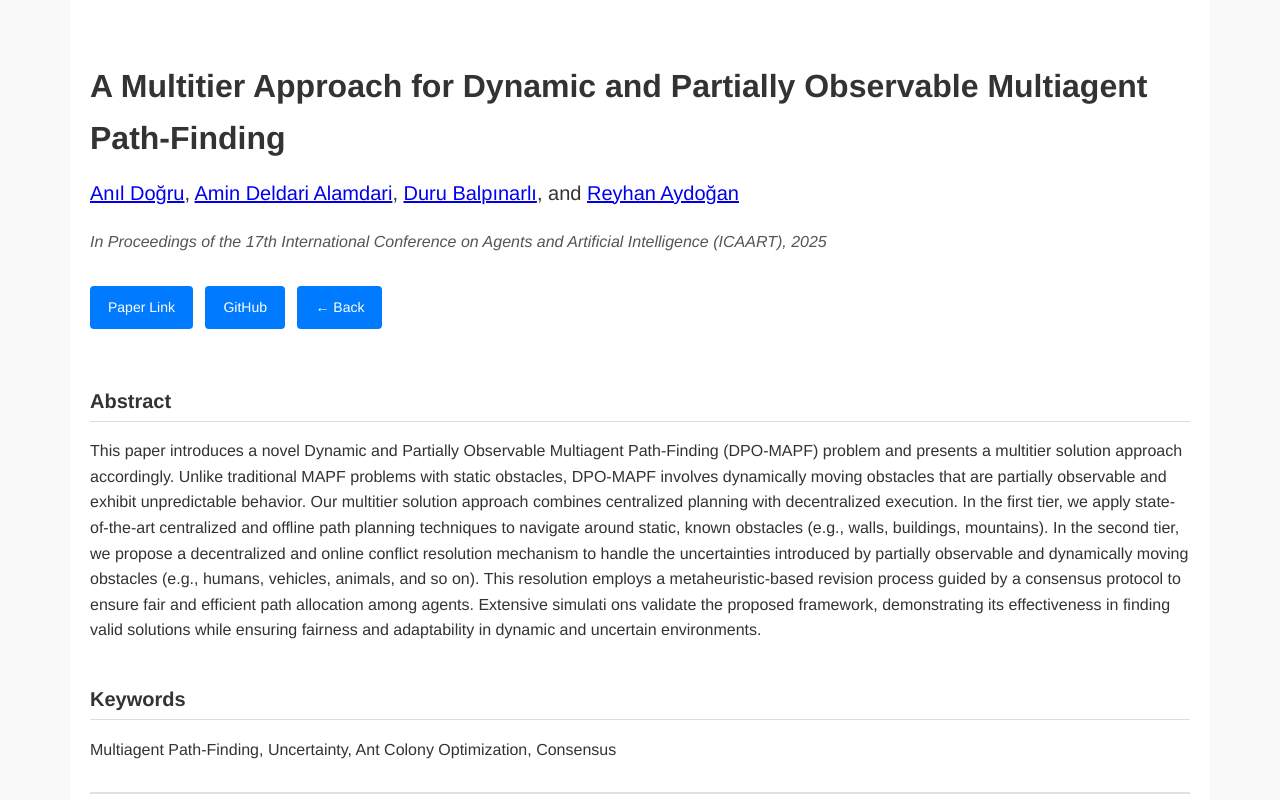
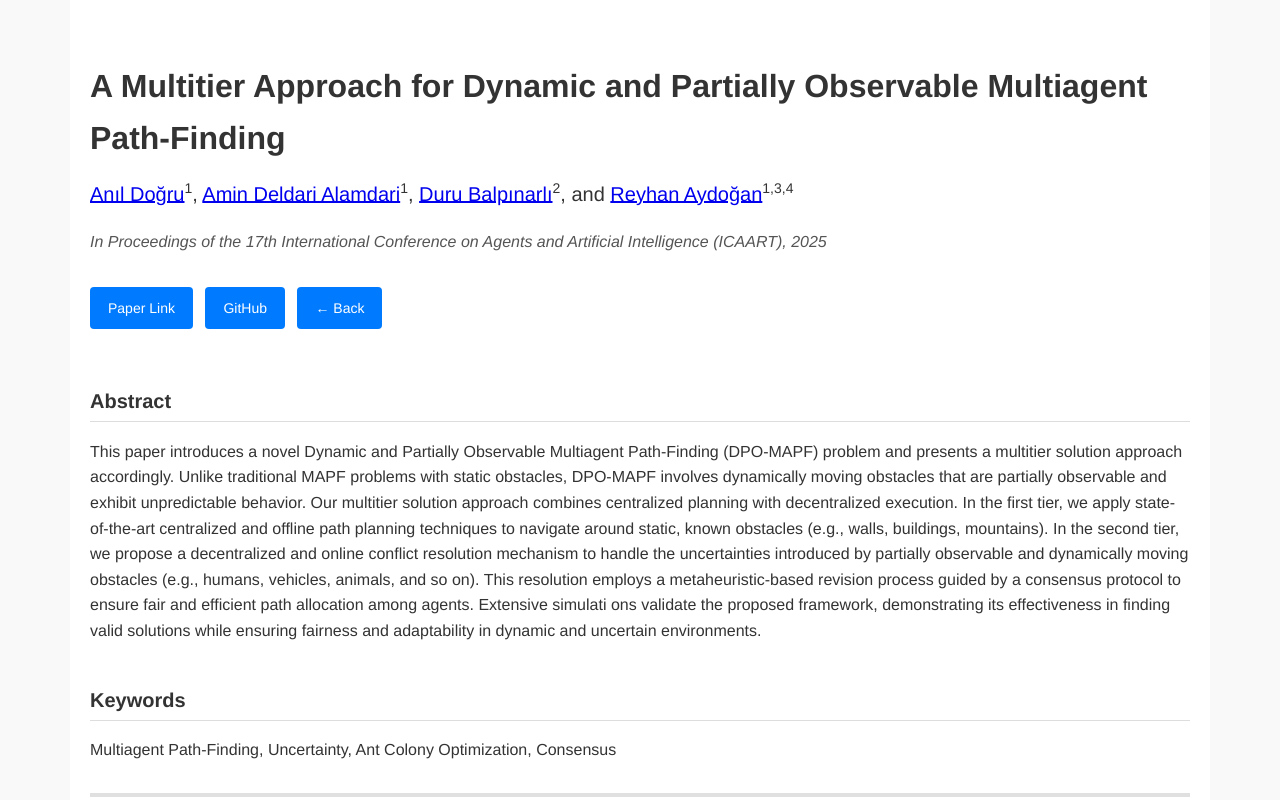
Before and after one commit to A-D-Alamdari/A-D-Alamdari.github.io, a plain HTML site: page Conference_ICAART2025.html in a window 1280 px wide. Shown: the top 800 px of the page. Drawn offline with Linux system fonts and the light colour scheme.

Commit message:
Update Conference_ICAART2025.html

```diff
--- a/Conference_ICAART2025.html
+++ b/Conference_ICAART2025.html
@@ -147,10 +147,10 @@
   <div class="container">
     <h1>A Multitier Approach for Dynamic and Partially Observable Multiagent Path-Finding</h1>
     <div class="authors">
-  <a href="https://scholar.google.com/citations?user=REiKP6AAAAAJ&hl=en&authuser=1" target="_blank">Anıl Doğru</a>,
-  <a href="https://scholar.google.com/citations?user=FZZV6uIAAAAJ&hl=en&authuser=1" target="_blank">Amin Deldari Alamdari</a>,
-  <a href="https://www.researchgate.net/profile/Duru-Balpinarli" target="_blank">Duru Balpınarlı</a>, and
-  <a href="https://scholar.google.com/citations?user=sHL3j0kAAAAJ&hl=en&authuser=1" target="_blank">Reyhan Aydoğan</a>
+  <a href="https://scholar.google.com/citations?user=REiKP6AAAAAJ&hl=en&authuser=1" target="_blank">Anıl Doğru</a><sup>1</sup>,
+  <a href="https://scholar.google.com/citations?user=FZZV6uIAAAAJ&hl=en&authuser=1" target="_blank">Amin Deldari Alamdari</a><sup>1</sup>,
+  <a href="https://www.researchgate.net/profile/Duru-Balpinarli" target="_blank">Duru Balpınarlı</a><sup>2</sup>, and
+  <a href="https://scholar.google.com/citations?user=sHL3j0kAAAAJ&hl=en&authuser=1" target="_blank">Reyhan Aydoğan</a><sup>1,3,4</sup>
 </div>
 
 
@@ -175,7 +175,7 @@
 
 
 
-<div style="width: 100%; height: 2px; background: #e0e0e0; margin: 30px 0;"></div>
+<div style="width: 100%; height: 4px; background: #e0e0e0; margin: 30px 0;"></div>
 
 <!--     --------------------------------------------------------------------------------------------------------------------------------------------------------------------------------------------------------------------------------- -->
 <!--     --------------------------------------------------------------------------------------------------------------------------------------------------------------------------------------------------------------------------------- -->
@@ -398,7 +398,7 @@
 <!--     --------------------------------------------------------------------------------------------------------------------------------------------------------------------------------------------------------------------------------- -->
 <!--     --------------------------------------------------------------------------------------------------------------------------------------------------------------------------------------------------------------------------------- -->
 
-<div style="width: 100%; height: 2px; background: #e0e0e0; margin: 30px 0;"></div>
+<div style="width: 100%; height: 4px; background: #e0e0e0; margin: 30px 0;"></div>
 
 
 <!--     --------------------------------------------------------------------------------------------------------------------------------------------------------------------------------------------------------------------------------- -->
```
